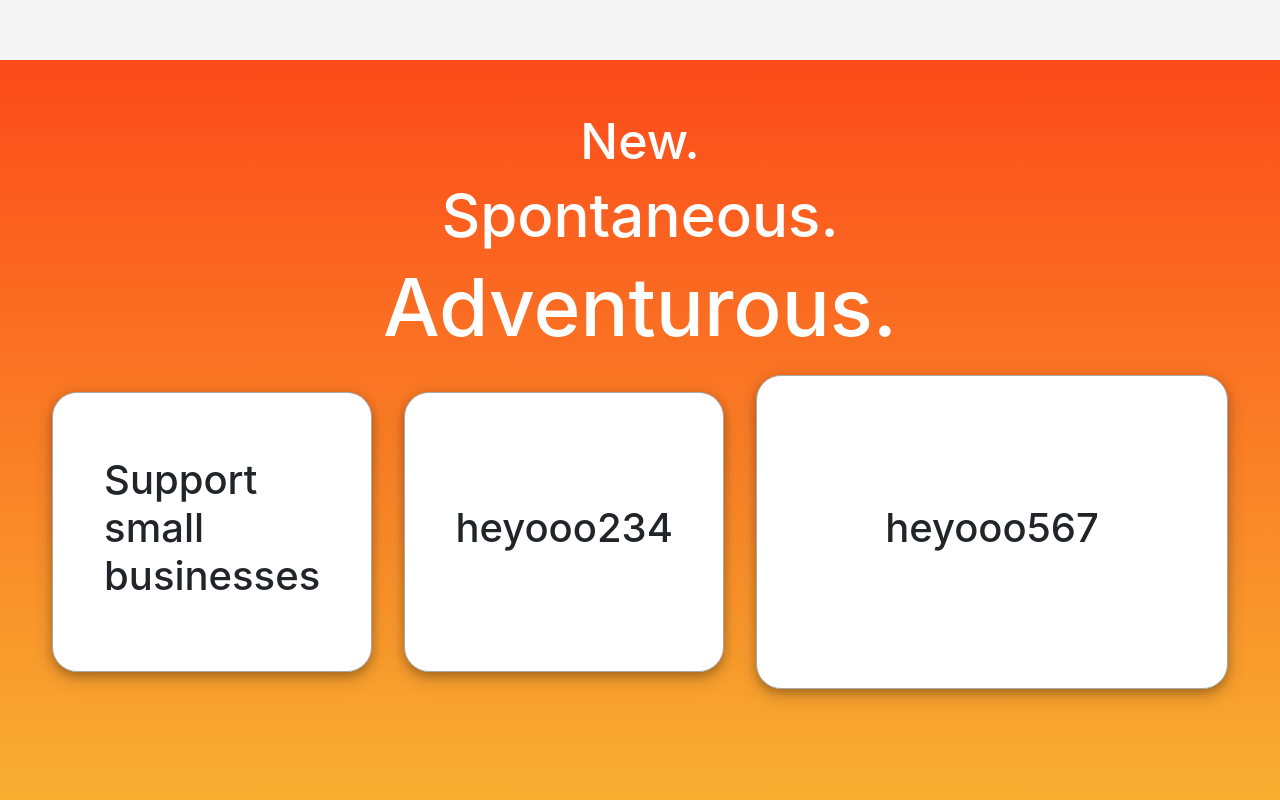
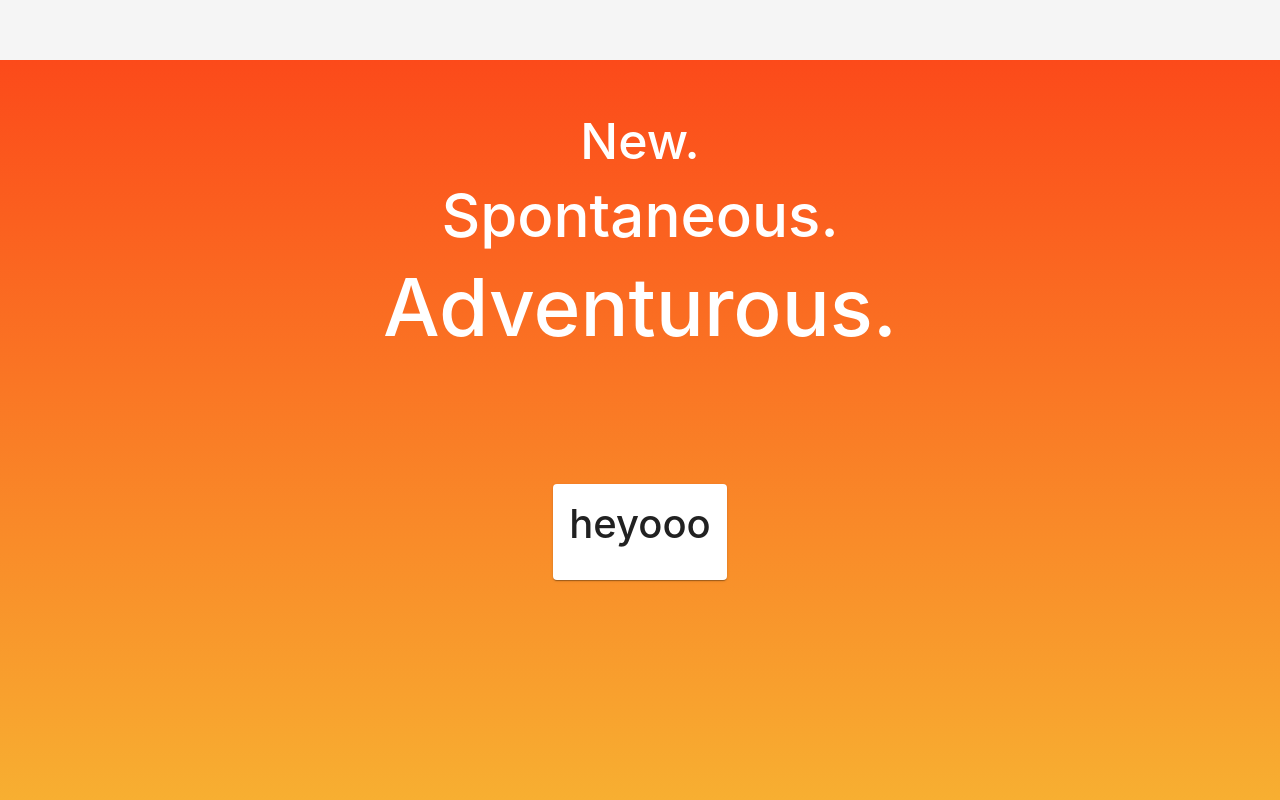
Before and after one commit to abose0267/bitepartyweb, a React (Create React App) app: page / in a window 1280 px wide. Shown: the part 1321-2121 px from the top of the page. Built offline with nearby package versions, Linux system fonts and the light colour scheme.

Commit message:
commit for arvind

```diff
--- a/src/components/Landing.js
+++ b/src/components/Landing.js
@@ -6,6 +6,7 @@ import CardHeader from '@material-ui/core/CardHeader';
 import CardMedia from '@material-ui/core/CardMedia';
 import CardContent from '@material-ui/core/CardContent';
 import CardActions from '@material-ui/core/CardActions';
+import { borders } from '@material-ui/system';
 
 
 const Landing = () => {
@@ -26,15 +27,11 @@ const Landing = () => {
                     <h4>Adventurous.</h4>
                 </div>
                 <div className="rowcontainers">
-                    <div className="block1">
-                        <h1 numberOfLines={2}>Support small businesses</h1>
-                    </div>
-                    <div className="block1">
-                        <h1>heyooo234</h1>
-                    </div>
-                    <div className="block2">
-                        <h1>heyooo567</h1>
-                    </div>
+                    <Card className="cardcomp">
+                        <CardContent className="cardcontent">
+                            <h1>heyooo</h1>
+                        </CardContent>
+                    </Card>
                 </div>
             </div>
         </>
```
